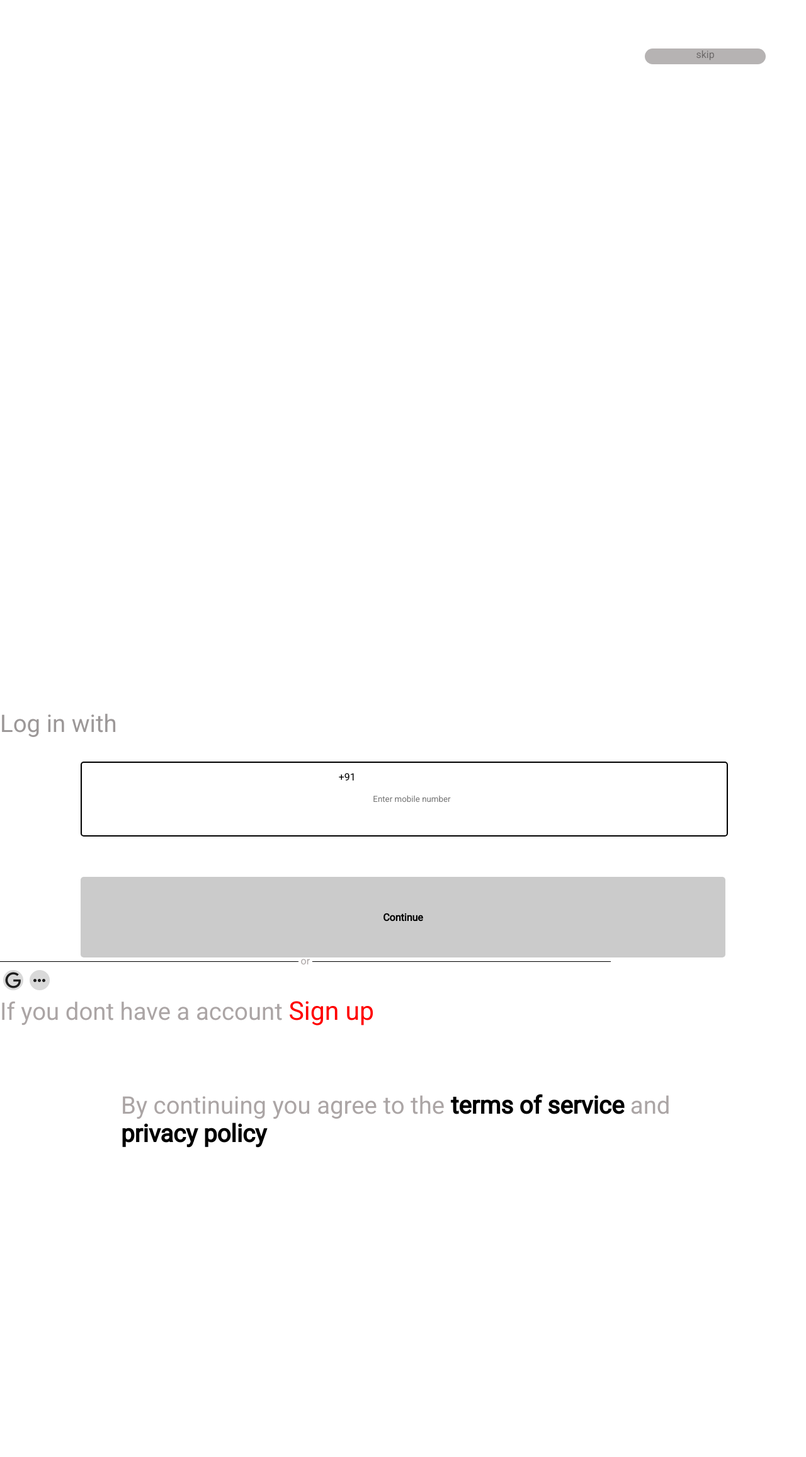
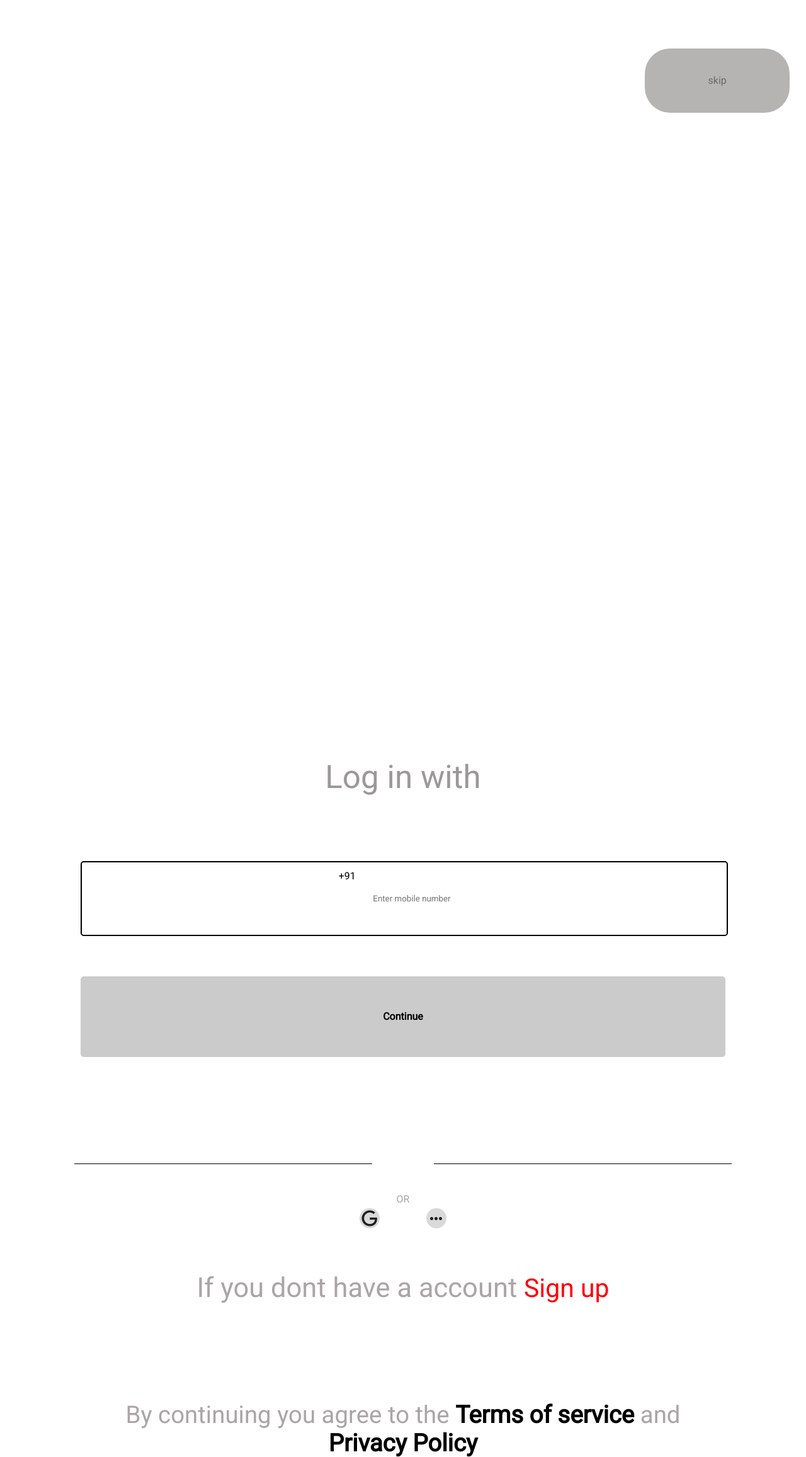
Before and after one commit to CampusCatalogue/campus-catalogue, a React (Create React App) app: page /login in a window 1280 px wide. Shown: the whole page at 63% size. Before the commit the page ends 1822 px from the top, so only its background shows below. Built offline with nearby package versions, Linux system fonts and the light colour scheme.

Commit message:
OTP LginPage changes

```diff
--- a/src/Components/Page1/Page1.js
+++ b/src/Components/Page1/Page1.js
@@ -1,22 +1,54 @@
-import React from 'react'
-import styles from "./Style1.module.css"
-import img1 from "./Google.png"
-import img2 from "./Dots.png"
+import React from "react";
+import styles from "./Style1.module.css";
+import img1 from "./Google.png";
+import img2 from "./Dots.png";
 function Page1() {
   return (
     <>
-        <div className={styles.skip}>skip</div>
+      <div className={styles.skip}>skip</div>
+      <div>
         <div className={styles.log}>Log in with</div>
         <form>
-        <div className={styles.number}><div className={styles.nine}>+91</div><input placeholder='Enter mobile number' className={styles.input} style={{borderLeft:"none",borderBottom:"none",borderTop:"none",borderRight:"none",}}></input></div>
-        <div className={styles.continue}>Continue</div>
+          <div className={styles.number}>
+            <div className={styles.nine}>+91</div>
+            <input
+              placeholder="Enter mobile number"
+              className={styles.input}
+              style={{
+                borderLeft: "none",
+                borderBottom: "none",
+                borderTop: "none",
+                borderRight: "none"
+              }}
+            ></input>
+          </div>
+          <div className={styles.continue}>Continue</div>
         </form>
-        <div className={styles.or}><hr className={styles.hr}/> or <hr className={styles.hr}/></div>
-        <div><img className={styles.img1} src={img1} /><img className={styles.img2} src={img2} /></div>
-        <div className={styles.acc}>If you dont have a account <span className={styles.sign}>Sign up</span></div>
-        <div className={styles.term}>By continuing you agree to the <span style={{fontWeight:"bold",color:"black"}}>terms of service</span> and <span style={{fontWeight:"bold",color:"black"}}>privacy policy</span></div>
+        <div className={styles.or}>
+          <hr className={styles.hr} /> <span className={styles.ortext}>OR</span> <hr className={styles.hr} />
+        </div>
+        <div className={styles.icons}>
+          <img className={styles.img1} src={img1} />
+          <img className={styles.img2} src={img2} />
+        </div>
+        <div className={styles.acc}>
+          If you dont have a account{" "}
+          <span className={styles.sign}>Sign up</span>
+        </div>
+        <div className={styles.term}>
+          {/* By continuing you agree to the{" "}
+          <span style={{ fontWeight: "bold", color: "black" }}>
+            terms of service
+          </span>{" "}
+          and{" "}
+          <span style={{ fontWeight: "bold", color: "black" }}>
+            privacy policy
+          </span> */}
+          By continuing you agree to the <b style={{color: '#000'}}>Terms of service</b> and <strong style={{color: '#000'}}>Privacy Policy</strong>
+        </div>
+      </div>
     </>
-  )
+  );
 }
 
-export default Page1
+export default Page1;
--- a/src/Components/Page1/Style1.module.css
+++ b/src/Components/Page1/Style1.module.css
@@ -3,16 +3,21 @@
     background-color: rgb(182, 179, 179);
     border-radius: 40px;
     color: rgb(109, 106, 106);
-    width: 15vw;
-    height: 25px;
+    width: 18vw;
+    height: 8vw;
     margin-left: 80vw;
     margin-top: 6vw;
     margin-bottom: 80vw;
+    display: flex;
+    justify-content: center;
+    align-items: center;
+
 }
 .log{
-    font-size: 3vw;
+    font-size: 4vw;
     color: rgb(156, 152, 152);
-    margin-bottom: 3vw;
+    margin-bottom: 8vw;
+    text-align: center;
 }
 .number{
     margin-left: 10vw;
@@ -43,6 +48,7 @@
     align-items: center;
     justify-content: center;
     border-radius: 5px;
+    margin-bottom: 8vw;
 }
 .hr{
     position: relative;
@@ -56,25 +62,41 @@
     /* border-top: dotted; */
     color: rgb(171, 165, 165);
 }
+.icons{
+    display: flex;
+    justify-content: center;
+    gap: 5vw;
+}
 .or{
     margin-top: -40px;
     color: rgb(171, 165, 165);
+    display: flex;
+    justify-content: center;
+    align-items: center;
 }
+
+.ortext{
+    margin: 12% 3% 0% 3%;
+}
+
 .img1,.img2{
     margin: 5px;
 }
 .acc{
     color: rgb(171, 165, 165);
-    font-size: 3vw;
+    font-size: 3.4vw;
+    text-align: center;
+    margin-top: 5%;
 }
 .sign{
     color: red;
     font-size: 3.2vw;
 }
 .term{
+    text-align: center;
     width: 70vw;
     margin-left: 15vw;
     font-size: 3vw;
     color: rgb(171, 165, 165);
-    margin-top: 8vw;
+    margin-top: 12vw;
 }
--- a/src/Components/Page2/Page2.js
+++ b/src/Components/Page2/Page2.js
@@ -10,16 +10,16 @@ function Page2() {
             <div className={styles.num}>+91 88888888</div>
         </div>
         <div className={styles.digit}>
-            <div className={styles.item}></div>
-            <div className={styles.item}></div>
-            <div className={styles.item}></div>
-            <div className={styles.item}></div>
-            <div className={styles.item}></div>
-            <div className={styles.item}></div>
+            <input type="number" pattern="[0-9]*" maxLength='1' className={styles.item}></input>
+            <input type={'number'} pattern="[0-9]*" maxLength='1' className={styles.item}></input>
+            <input type={'number'} pattern="[0-9]*" maxLength='1' className={styles.item}></input>
+            <input type={'number'} pattern="[0-9]*" maxLength='1' className={styles.item}></input>
+            <input type={'number'} pattern="[0-9]*" maxLength='1' className={styles.item}></input>
+            <input type={'number'} pattern="[0-9]*" maxLength='1' className={styles.item}></input>
         </div>
         <div className={styles.sms}>
-            <div className={styles.sms1}>Resend SMS</div>
-            <div className={styles.sms2}>Call Me</div>
+            <button className={styles.sms1}>Resend SMS</button>
+            <button className={styles.sms2}>Call Me</button>
         </div>
         <div className={styles.other}>Try other log in methods</div>
     </>
--- a/src/Components/Page2/Style2.module.css
+++ b/src/Components/Page2/Style2.module.css
@@ -1,42 +1,57 @@
-.back{
+.back {
   margin-top: 10vw;
   text-align: left;
   padding-left: 6vw;
 }
-.code{
+.code {
   font-size: 3vw;
   font-weight: 500;
   margin-top: 10vw;
+  display: flex;
+  flex-direction: column;
+  text-align: center;
 }
-.num{
+.num {
   margin-top: 2vw;
   font-size: 3.5vw;
   font-weight: 700;
 }
-.item{
+.item {
   width: 10vw;
   height: 10vw;
   border: 1px solid rgb(156, 156, 156);
   border-radius: 6px;
   margin-top: 6vw;
 }
-.digit{
+.digit {
   display: flex;
-    justify-content: space-around;
+  justify-content: space-evenly;
+  margin-bottom: 8%;
+  margin-top: 8%;
 }
-.sms>div{
-    display: inline-block;
+.sms {
+  display: flex;
+  justify-content: center;
+}
+
+.sms > button {
+  display: flex;
+  justify-content: center;
+  align-items: center;
   width: 40vw;
   margin: 3vw;
-    border: 1px solid rgb(178, 176, 176);
+  border: 2px solid #d9d9d9;
+  border-radius: 6px;
   color: black;
-    border-radius: 3px;
   margin-top: 5vw;
-    height: 7vw;
-    padding-top: 2vw;
+  height: 9vw;
   font-size: 3.5vw;
+  background: transparent;
 }
-.other{
+.other {
   margin-top: 4vw;
   font-size: 3vw;
+  display: flex;
+  justify-content: center;
+  margin-top: 8vw;
 }
--- a/src/Components/shopmenu/shopmenu.css
+++ b/src/Components/shopmenu/shopmenu.css
@@ -186,3 +186,6 @@
   background: #000000;
   display: flex;
 }
+.readmorebtn:hover{
+  color: rgb(66, 221, 239);
+}
```
Lines whose indentation alone changed are shown as unchanged.
